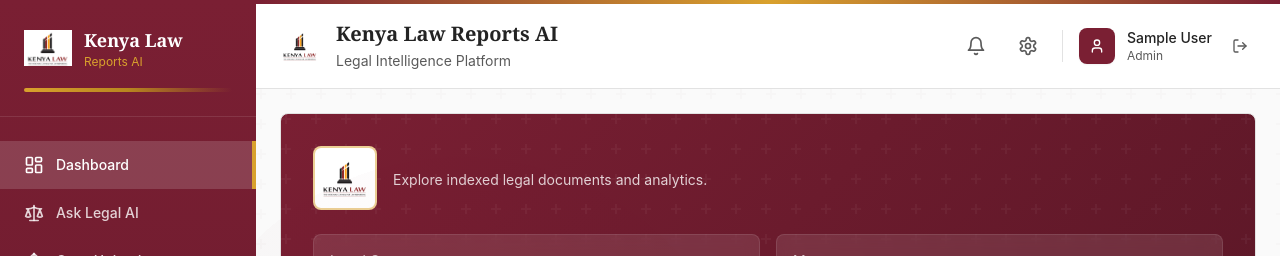
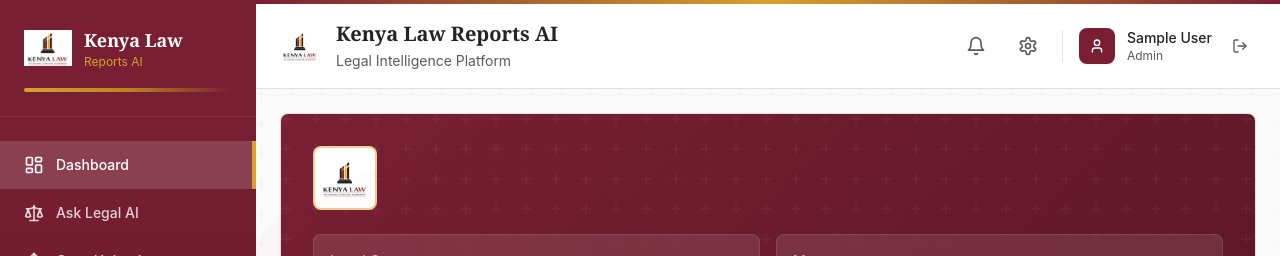
Before and after one commit to NyamaoGregoryKaiser/Kenya-Law, a React (Create React App) app in the folder frontend/: page / in a window 1280 px wide. Shown: the top 256 px of the page. Built offline with nearby package versions, Linux system fonts and the light colour scheme; no server answers; sample sign-in values are in the browser's storage; the HTML template or start-up script is replaced by a standard one.

Commit message:
Use KL_LOOKUP + MongoDB with per-collection search

```diff
--- a/frontend/src/pages/Dashboard.tsx
+++ b/frontend/src/pages/Dashboard.tsx
@@ -148,11 +148,6 @@
                 alt="National Council for Law Reporting logo"
                 className="w-full h-full object-contain"
               />
-            </div>
-            <div>
-              <div className="text-white/80 text-sm mt-1">
-                Explore indexed legal documents and analytics.
-              </div>
             </div>
           </div>
           <div className="mt-6 grid grid-cols-1 sm:grid-cols-2 gap-4">
```
